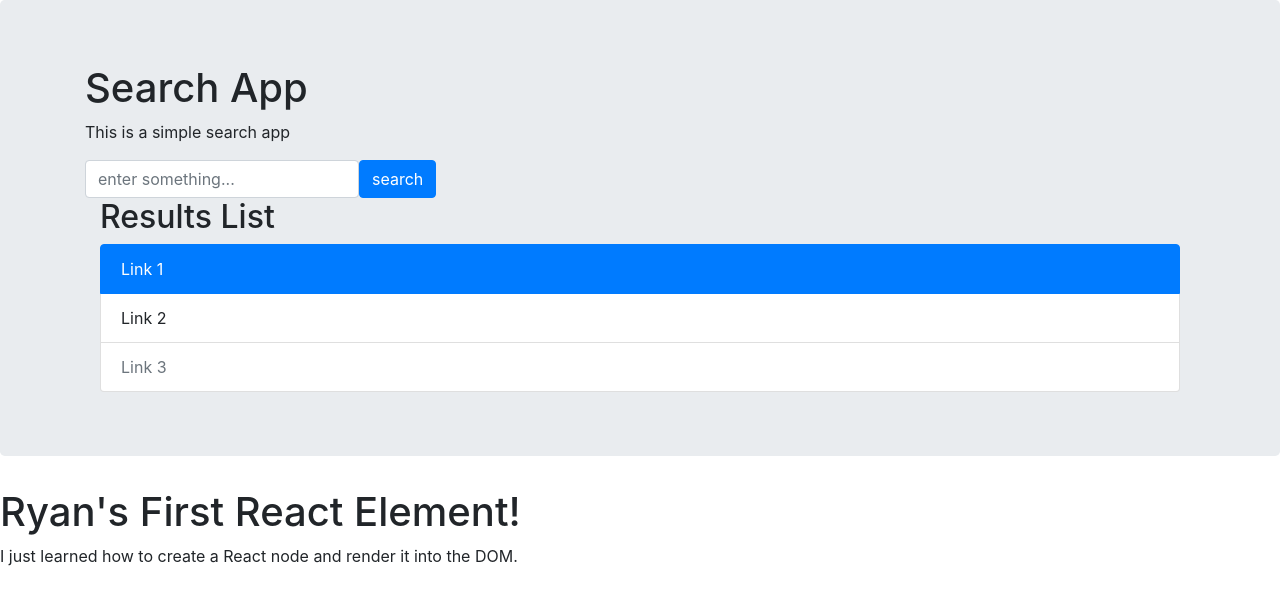
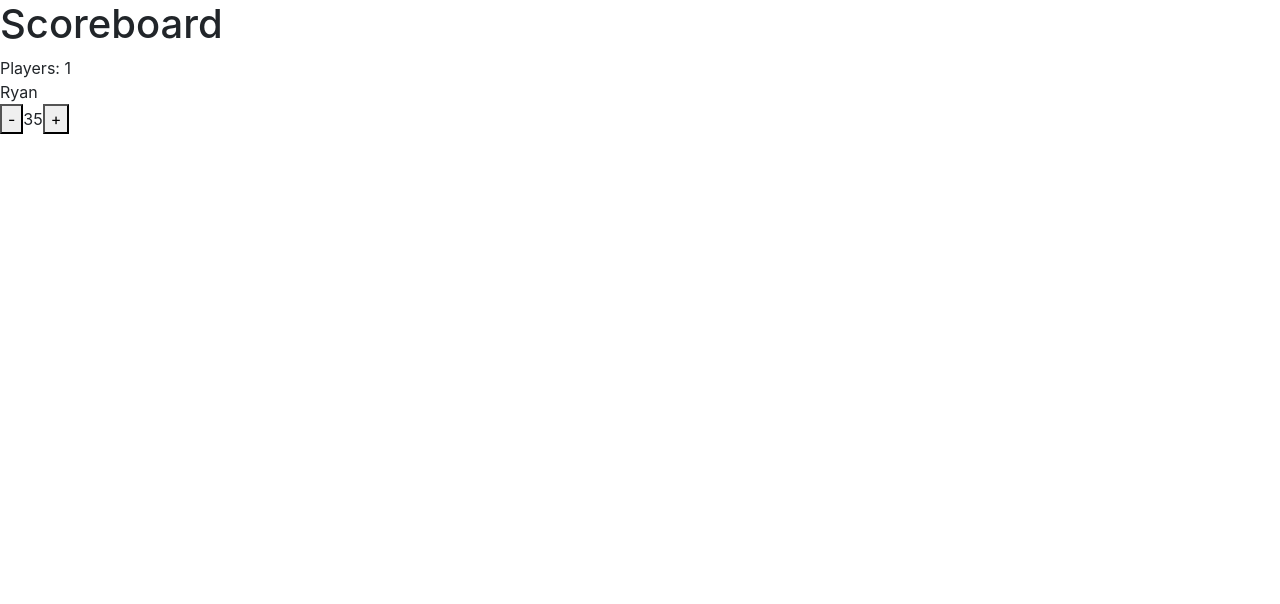
Before and after one commit to ryanlsmith142/react-practice4, a React (Create React App) app: page / in a window 1280 px wide. Shown: the top 604 px of the page. Built offline with nearby package versions, Linux system fonts and the light colour scheme.

Commit message:
add scoreboard components

```diff
--- a/src/App.js
+++ b/src/App.js
@@ -3,21 +3,21 @@ import { Container, Jumbotron} from 'react-bootstrap';
 import SearchForm from './components/SearchForm';
 import Results from './components/Results';
 
-class App extends Component {
-  render() {
-    return (
-      <div>
-        <Jumbotron>
-            <Container>
-              <h1>Search App</h1>
-              <p>This is a simple search app</p>
-              <SearchForm />
-              <Results />
-            </Container>
-        </Jumbotron>
-      </div>
-    );
-  }
-}
+// class App extends Component {
+//   render() {
+//     return (
+//       <div>
+//         <Jumbotron>
+//             <Container>
+//               <h1>Search App</h1>
+//               <p>This is a simple search app</p>
+//               <SearchForm />
+//               <Results />
+//             </Container>
+//         </Jumbotron>
+//       </div>
+//     );
+//   }
+// }
 
-export default App;
+// export default App;
--- a/src/index.js
+++ b/src/index.js
@@ -2,44 +2,51 @@ import React from 'react';
 import ReactDOM from 'react-dom';
 import 'bootstrap/dist/css/bootstrap.css';
 import './index.css';
-import App from './App';
 import * as serviceWorker from './serviceWorker';
 
-ReactDOM.render(<App />, document.getElementById('root'));
+const Header = () => {
+    return (
+        <header>
+            <h1>Scoreboard</h1>
+            <span className='stats'>Players: 1</span>
+        </header>
+    );
+};
 
-// const title = React.createElement(
-//     'h1',
-//     { id: 'main-title' },
-//     'My first React Element!'
-// );
+const Player = () => {
+    return (
+      <div className='player'>
+          <span className='player-name'>
+              Ryan
+          </span>
 
-// const title = 'My First React Element!';
-const myTitleID = 'main-title';
-const name = 'Ryan';
-// const desc = React.createElement(
-//     'p',
-//     null,
-//     'I just learned how to create a React node and render it into the DOM.'
-// );
+          <Counter />
+      </div>
 
-const desc = 'I just learned how to create a React node and render it into the DOM.';
+    );
+};
 
-// const header = React.createElement(
-//   'header',
-//   null,
-//   title,
-//   desc
-// );
+const Counter = () => {
+    return (
+        <div className='counter'>
+            <button className='counter-action decrement'> - </button>
+            <span className='counter-score'>35</span>
+            <button className='counter-action increment'> + </button>
+        </div>
+    );
+};
 
-const header = (
-    <header>
-        <h1 id={ myTitleID }>{ name }'s First React Element!</h1>
-        <p>{ desc }</p>
-    </header>
-);
+const App = () => {
+    return (
+        <div className="scoreboard">
+            <Header />
 
+            <Player />
+        </div>
+    );
+};
 ReactDOM.render(
-    header,
+    <App />,
     document.getElementById('treehouse')
 );
 
```
